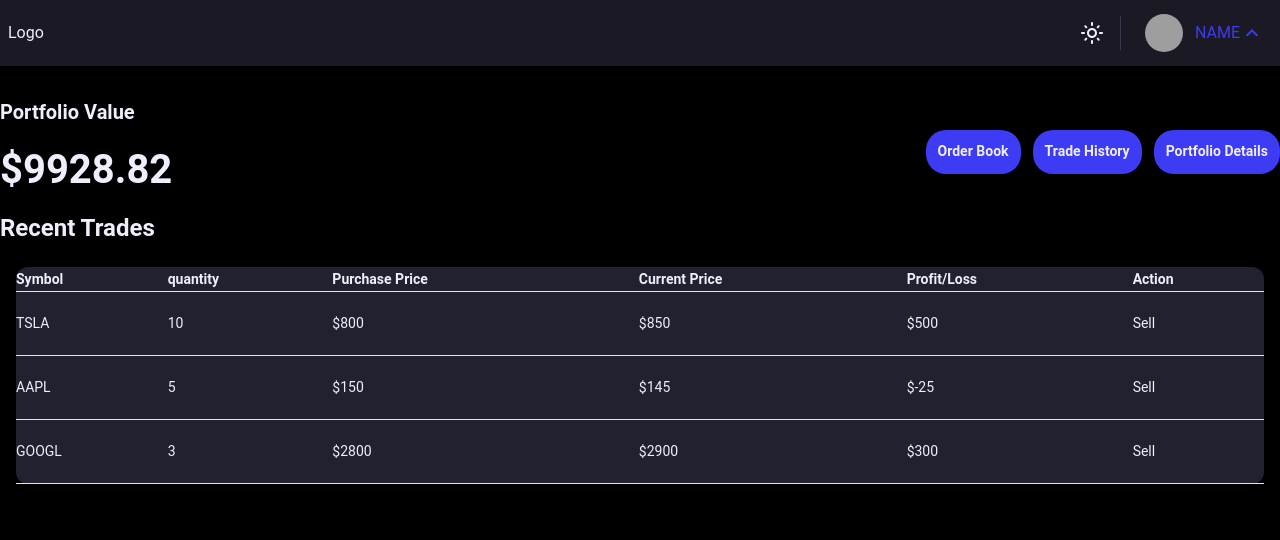
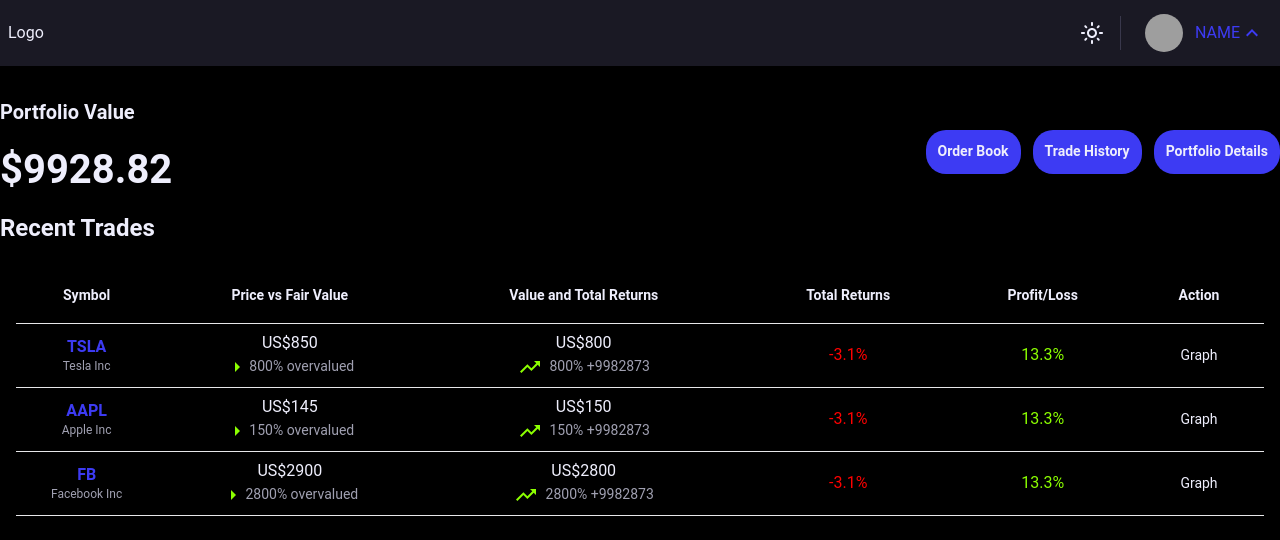
Before and after one commit to GameboyVlol/Robinhold, a React (Vite) app: page /dashboard in a window 1280 px wide. Shown: the top 540 px of the page. Built offline with nearby package versions, Linux system fonts and the light colour scheme; no server answers; sample sign-in values are in the browser's storage; grey boxes are pictures that could not be loaded.

Commit message:
💄 reconfig style of table for portfolio page

```diff
--- a/src/components/atoms/table/Table.tsx
+++ b/src/components/atoms/table/Table.tsx
@@ -11,6 +11,7 @@ export const Table = ({
   <MUITable
     sx={{
       position: "relative",
+      backgroundColor: "black",
       "& tbody tr": {
         height: (theme) =>
           ({
--- a/src/components/atoms/table/TableCell.tsx
+++ b/src/components/atoms/table/TableCell.tsx
@@ -1,7 +1,8 @@
 import { TableCell as MUITableCell, styled } from "@mui/material"
 
 const StyledTableCell = styled(MUITableCell)({
-    padding: 0
+    padding: 0,
+    textAlign: 'center'
 })
 
 export const TableCell = ({children}: {children: React.ReactNode})=>(
--- a/src/components/organisms/table/UserOwnStock.tsx
+++ b/src/components/organisms/table/UserOwnStock.tsx
@@ -6,8 +6,12 @@ import {
   TableBody,
   TableHead,
   TableRow,
+  TableCell as MUITableCell,
+  Typography,
+  Box,
 } from "@mui/material";
 import { Table, TableCell } from "../../atoms/table";
+import { ArrowRight, TrendingUp } from "@mui/icons-material";
 
 const StyledPaper = styled(Paper)(({ theme }) => ({
   borderRadius: theme.shape.borderRadiusLarge,
@@ -15,32 +19,107 @@ const StyledPaper = styled(Paper)(({ theme }) => ({
   boxShadow: "none",
 }));
 
+const StyledHeadTable = styled(TableHead)(({ theme }) => ({
+  fontWeight: theme.fontWeight.small,
+}));
+
+const StyledHeadCell = styled(MUITableCell)({
+  textAlign: "center",
+});
+
+const headCells = [
+  "Symbol",
+  "Price vs Fair Value",
+  "Value and Total Returns",
+  "Total Returns",
+  "Profit/Loss",
+  "Action",
+];
+
+const StyledTicker = styled(Typography)(({ theme }) => ({
+  fontSize: theme.fontSizes.bodySize,
+  fontWeight: theme.fontWeight.semi,
+  color: theme.palette.primary.main,
+}));
+const StyledName = styled(Typography)(({ theme }) => ({
+  fontSize: theme.typography.caption.fontSize,
+  color: theme.palette.text.secondary,
+}));
+const StyledPrice = styled(Typography)(({ theme }) => ({
+  fontSize: theme.fontSizes.bodySize,
+}));
 function UserOwnStock() {
-
-
-
-    return (
+  return (
     <StyledPaper>
       <Table rowHeight="standard">
-        <TableHead>
+        <StyledHeadTable>
           <TableRow>
-            <TableCell>Symbol</TableCell>
-            <TableCell>quantity</TableCell>
-            <TableCell>Purchase Price</TableCell>
-            <TableCell>Current Price</TableCell>
-            <TableCell>Profit/Loss</TableCell>
-            <TableCell>Action</TableCell>
+            {headCells.map((cell, idx) => (
+              <StyledHeadCell key={idx}>{cell}</StyledHeadCell>
+            ))}
           </TableRow>
-        </TableHead>
+        </StyledHeadTable>
         <TableBody>
           {user_owned_stock.portfolio.map((row) => (
             <TableRow key={row.symbol}>
-              <TableCell>{row.symbol}</TableCell>
-              <TableCell>{row.quantity}</TableCell>
-              <TableCell> ${row.purchasePrice}</TableCell>
-              <TableCell>${row.currentValue}</TableCell>
-              <TableCell>${row.profitLoss}</TableCell>
-              <TableCell>Sell</TableCell>
+              <TableCell>
+                <StyledTicker>{row.symbol.ticker}</StyledTicker>
+                <StyledName>{row.symbol.name}</StyledName>
+              </TableCell>
+              <TableCell>
+                <StyledPrice>US${row.currentValue}</StyledPrice>
+                <Box
+                  sx={{
+                    display: "flex",
+                    alignItems: "center",
+                    justifyContent: "center",
+                  }}
+                >
+                  <ArrowRight
+                    sx={{ color: (theme) => theme.palette.profit.main }}
+                  />
+                  <Typography
+                    sx={{
+                      fontSize: (theme) => theme.typography.fontSize,
+                      color: (theme) => theme.palette.text.secondary,
+                    }}
+                  >
+                    {row.purchasePrice}% overvalued
+                  </Typography>
+                </Box>
+              </TableCell>
+              <TableCell>
+                <StyledPrice>US${row.purchasePrice}</StyledPrice>
+                <Box
+                  sx={{
+                    display: "flex",
+                    alignItems: "center",
+                    justifyContent: "center",
+                    gap:1
+                  }}
+                >
+                  <TrendingUp
+                    sx={{ color: (theme) => theme.palette.profit.main }}
+                  />
+                  <Typography
+                    sx={{
+                      fontSize: (theme) => theme.typography.fontSize,
+                      color: (theme) => theme.palette.text.secondary,
+                    }}
+                  >
+                    {row.purchasePrice}% +9982873
+                  </Typography>
+                </Box>
+              </TableCell>
+              <TableCell>
+                <Typography sx={{color: 'red'}}>-3.1%</Typography>
+              </TableCell>
+              <TableCell>
+                <Typography sx={{color:(theme)=>theme.palette.profit.main}}>
+                  13.3%
+                </Typography>
+              </TableCell>
+              <TableCell>Graph</TableCell>
             </TableRow>
           ))}
         </TableBody>
--- a/src/components/pages/Portfolio.tsx
+++ b/src/components/pages/Portfolio.tsx
@@ -1,26 +1,26 @@
 import React from "react";
 import Layout from "../templates/Layout";
-import {Divider, styled, Typography } from "@mui/material";
-import {ArrowDropUp} from '@mui/icons-material';
+import { Divider, styled, Typography } from "@mui/material";
+import { ArrowDropUp } from "@mui/icons-material";
 import UserOwnStock from "../organisms/table/UserOwnStock";
 const StyledBox = styled("div")(({ theme }) => ({
   display: "flex",
   padding: theme.spacing(1, 0),
-  gap: theme.spacing(1.5)
+  gap: theme.spacing(1.5),
 }));
 const StyledTitle = styled(Typography)(({ theme }) => ({
   fontWeight: theme.fontWeight.bold,
   fontSize: theme.fontSizes.bodySize,
 }));
-const StyledValue = styled(Typography)(({theme})=>({
+const StyledValue = styled(Typography)(({ theme }) => ({
   fontWeight: theme.fontWeight.bold,
-  fontSize: theme.fontSizes.extraLargeHeader
-}))
+  fontSize: theme.fontSizes.extraLargeHeader,
+}));
 
-const StyledProfitLoss = styled('div')(({theme})=>({
-  display: 'flex',
-  color: theme.palette.profit.main
-}))
+const StyledProfitLoss = styled("div")(({ theme }) => ({
+  display: "flex",
+  color: theme.palette.profit.main,
+}));
 export default function Portfolio() {
   return (
     <Layout>
@@ -28,12 +28,15 @@ export default function Portfolio() {
         <StyledTitle>Portfolio Summary</StyledTitle>
         <StyledBox>
           <StyledValue>$5000.00</StyledValue>
-          <Divider orientation="vertical" flexItem/>
+          <Divider orientation="vertical" flexItem />
           <StyledProfitLoss>
-            +81,10% <ArrowDropUp/>
+            +81,10% <ArrowDropUp />
           </StyledProfitLoss>
         </StyledBox>
-        <UserOwnStock/>
+        <Typography variant="h4" fontSize="1.5rem" fontWeight="bold">
+          Holdings
+        </Typography>
+        <UserOwnStock />
       </>
     </Layout>
   );
--- a/src/data/user_stock.ts
+++ b/src/data/user_stock.ts
@@ -1,7 +1,10 @@
 export const user_owned_stock = {
   portfolio: [
     {
-      symbol: "TSLA",
+      symbol: {
+        ticker: "TSLA",
+        name: "Tesla Inc"
+      },
       quantity: 10,
       purchasePrice: 800,
       currentValue: 850,
@@ -11,7 +14,10 @@ export const user_owned_stock = {
       },
     },
     {
-      symbol: "AAPL",
+      symbol: {
+        ticker: "AAPL",
+        name: "Apple Inc"
+      },
       quantity: 5,
       purchasePrice: 150,
       currentValue: 145,
@@ -21,7 +27,10 @@ export const user_owned_stock = {
       },
     },
     {
-      symbol: "GOOGL",
+      symbol: {
+        ticker: "FB",
+        name: "Facebook Inc"
+      },
       quantity: 3,
       purchasePrice: 2800,
       currentValue: 2900,
--- a/src/themes/theme.ts
+++ b/src/themes/theme.ts
@@ -54,7 +54,7 @@ const theme = {
     extraLargeHeader: "2.5rem",
     largeHeader: "2rem",
     mediumHeader: "1.5rem",
-    mainHeader: "1.25rem",
+    mainHeader: "1.1rem",
     bodySize: "1rem",
     smallBody: `${14 / 16}rem`,
     smallerBody: `${12 / 16}rem`,
```
